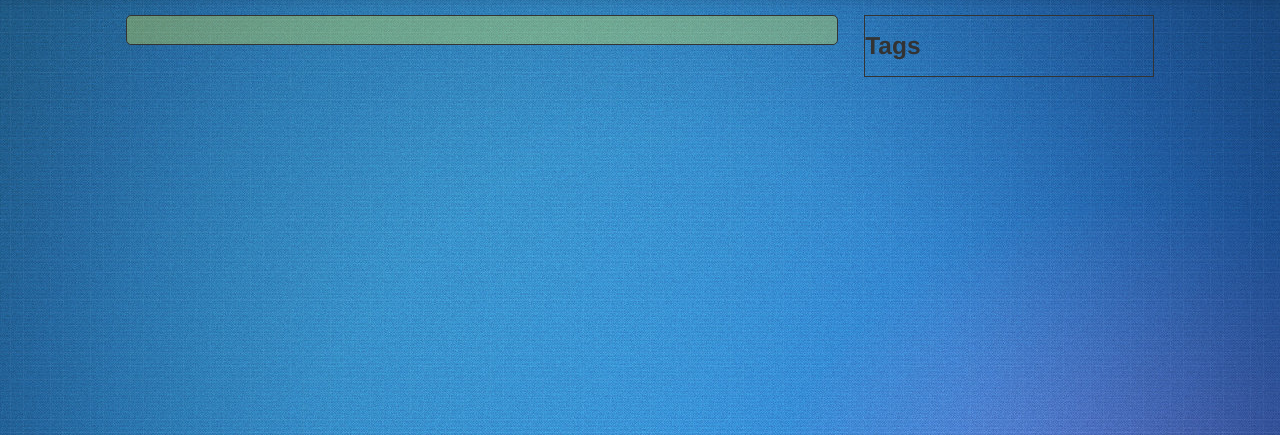
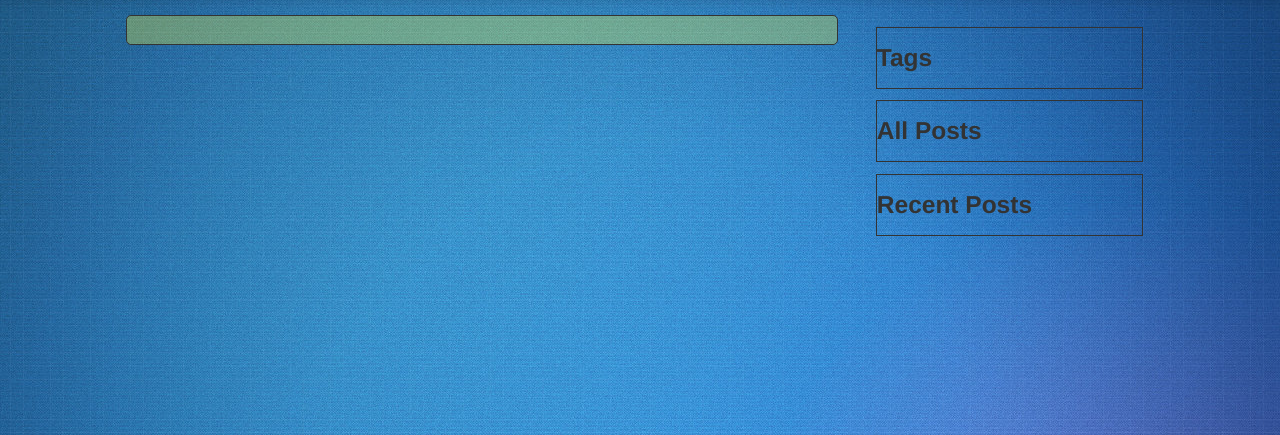
Before and after one commit to mssurajkaiga/simblog, a Django app: page /blog/posts/2013/ in a window 1280 px wide. Shown: the part 45-480 px from the top of the page. Run offline with Django 3.2, Linux system fonts and the light colour scheme; data that the repository does not hold is empty; parts of the project's set-up code (start-up, migrations or seed data) failed here and were passed over; some libraries are stand-ins or nearby versions.

Commit message:
Added recent posts and all posts in sidebar

```diff
--- a/blog/utility.py
+++ b/blog/utility.py
@@ -1,5 +1,8 @@
 from blog.models import *
 from django.db.models import Q
+from datetime import datetime
+
+MAX_RECENT_POSTS = 3
 
 def search_by_tag(tag):
 	posttags = PostTag.objects.filter(tag=Tag.objects.get(alt_name=tag))
@@ -53,3 +56,11 @@ def search_all(data):
 		tags = result_tags
 
 	return {'result_posts': result_posts, 'result_tags': result_tags, 'result_comments': result_comments, 'tags': tags}
+
+def get_all_posts():
+	posts = Post.objects.order_by('created').all()
+	recent_posts = []
+	rev = list(reversed(posts))
+	for post in rev[:3]:
+		recent_posts.append(post)
+	return [posts, recent_posts]
--- a/blog/views.py
+++ b/blog/views.py
@@ -22,6 +22,7 @@ def post(request, post_id):
 	comments = Comment.objects.filter(post=post)
 	word_count = len(re.findall("\w+", post.text))
 	posttags = PostTag.objects.filter(post=post)
+	all_posts, recent_posts = get_all_posts()
 	tags = []
 	for posttag in posttags:
 		tags.append(posttag.tag)
@@ -36,14 +37,14 @@ def post(request, post_id):
 				form.save(user)
 				comment = Comment(post=post, reply_to=None)
 				form = CommentForm(instance=comment)
-				return render(request, 'post.html', {'post': post, 'comments':comments, 'word_count':word_count, 'form':form, 'tags':tags})
+				return render(request, 'post.html', {'post': post, 'comments':comments, 'word_count':word_count, 'form':form, 'tags':tags, 'all_posts':all_posts, 'recent_posts':recent_posts})
 		else:
 			comment = Comment(post=post, reply_to=None)
 			form = CommentForm(instance=comment)
-			return render(request, 'post.html', {'post': post, 'comments':comments, 'word_count':word_count, 'form': form, 'tags':tags})
+			return render(request, 'post.html', {'post': post, 'comments':comments, 'word_count':word_count, 'form': form, 'tags':tags, 'all_posts':all_posts, 'recent_posts':recent_posts})
 	else:
 		request.user.logged_in = False
-	return render(request, 'post.html', {'post': post, 'comments':comments, 'word_count':word_count, 'tags':tags})
+	return render(request, 'post.html', {'post': post, 'comments':comments, 'word_count':word_count, 'tags':tags, 'all_posts':all_posts, 'recent_posts':recent_posts})
 
 def posts(request, year):
 	if request.user.is_authenticated():
@@ -57,7 +58,8 @@ def posts(request, year):
 	else:
 		posts = Post.objects.filter(created__year=year)
 	tags = get_tags_by_posts(posts)
-	return render(request, 'posts.html', {'posts': posts, 'tags':tags})
+	all_posts, recent_posts = get_all_posts()
+	return render(request, 'posts.html', {'posts': posts, 'tags':tags, 'all_posts':all_posts, 'recent_posts':recent_posts})
 
 def posts_by_month(request, year, month):
 	if request.user.is_authenticated():
--- a/media/css/styles.css
+++ b/media/css/styles.css
@@ -82,7 +82,7 @@ left: 10px;
 	bottom: 5px;
 }
 
-.tags-list {
+.sidebar-list {
 	border: solid 1px;
 }
 
@@ -95,6 +95,7 @@ left: 10px;
 a {
 	color:white;
 }
+
 .input-append {
 	position: relative;
 	top: 5px;
@@ -130,3 +131,7 @@ input[type="color"]:focus,
   -moz-box-shadow: inset 3 5px 5px rgba(0,0,0,.075), 0 0 8px rgba(0, 0, 148, 0.8);
   box-shadow: inset 3 5px 5px rgba(0,0,0,.075), 0 0 8px rgba(0, 0, 148, 0.8);
 }
+
+.row {
+	margin: 4%;
+}
--- a/media/templates/base_generic.html
+++ b/media/templates/base_generic.html
@@ -72,13 +72,14 @@
 
 				<div class="span3">
 			        {% block sidebar %}
-				    	{% block posts %}
-				    	{% endblock %}
-
-				    	<div class="tags-list">
 					    	{% block tags-list %}
 					    	{% endblock %}
-				    	</div>
+
+					    	{% block all-posts %}
+					    	{% endblock %}
+
+					    	{% block recent-posts %}
+					    	{% endblock %}
 			        {% endblock %}
 			    </div>
 			    <div class="span1"></div>
--- a/media/templates/posts.html
+++ b/media/templates/posts.html
@@ -3,7 +3,7 @@
 {% block content %}
 
 		{% for post in posts %}
-			<a href="/blog/post/{{post.id}}"><h2>{{ post.title }}</h2></a>
+			<a href="/blog/post/{{ post.id }}"><h2>{{ post.title }}</h2></a>
 			<h3>{{ post.created }}</h3>
 			<p>{{ post.text }}</p>
 
@@ -12,10 +12,34 @@
 {% endblock %}
 
 {% block tags-list %}
+<div class="row sidebar-list">
 	<h3>Tags</h3>
 	<ul class="inline">
 		{% for tag in tags %}
 		<li><a href="/blog/posts/tag/{{tag.alt_name}}"><h4>{{ tag.name }} </h4></a></li>
 		{% endfor %}
 	</ul>
+</div>
 {% endblock %}
+
+{% block all-posts %}
+<div class="row sidebar-list">
+	<h3>All Posts</h3>
+	<ul class="inline">
+		{% for post in all_posts %}
+		<li><a href="/blog/post/{{ post.id }}">{{ post.title }}</a></li>
+		{% endfor %}
+	</ul>
+</div>
+{% endblock %}
+
+{% block recent-posts %}
+<div class="row sidebar-list">
+	<h3>Recent Posts</h3>
+	<ul class="inline">
+		{% for post in recent_posts %}
+		<li><a href="/blog/post/{{ post.id }}">{{ post.title }}</a></li>
+		{% endfor %}
+	</ul>
+</div>
+{% endblock %}
--- /dev/null
+++ b/temp.txt
@@ -0,0 +1,3 @@
+This is a test file.
+It has 3 lines in it.
+It also has 75 characters in it.
```
Also changed, not shown: media/templates/post.html (+24 -0 lines), 5 other files. Lines whose indentation alone changed are shown as unchanged.
